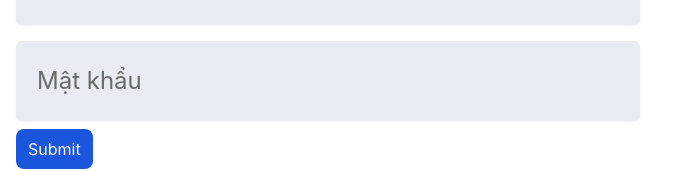
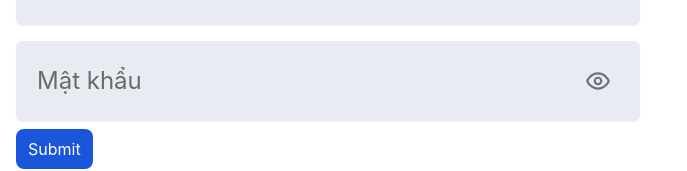
Before and after one commit to codeclubvn/erp-client, a React (Vite) app: page /signup in a window 1280 px wide. Shown: the part 191-362 px from the top of the page, without its empty margins (0-687 px from the left). Built offline with nearby package versions, Linux system fonts and the light colour scheme.

Commit message:
feat: style input

```diff
--- a/src/components/Input/Input.tsx
+++ b/src/components/Input/Input.tsx
@@ -14,12 +14,15 @@ const styles = tv({
             'peer w-full text-[#6a6a6a] h-6.5 text-1.5xl font-semibold border-none bg-transparent p-0 placeholder-transparent focus:border-transparent focus:outline-none focus:ring-0',
             'disabled:cursor-not-allowed disabled:bg-gray-50',
         ],
-        placeholder:
-            'absolute start-5 top-6 -translate-y-1/2 transition-all text-[#A19E9E] peer-placeholder-shown:top-1/2 peer-placeholder-shown:text-2xl peer-placeholder-shown:text-[#6a6a6a] peer-focus:top-6 peer-focus:text-base peer-focus:text-mint-green',
+        placeholder: [
+            'absolute start-5 top-6 -translate-y-1/2 transition-all text-[#A19E9E] ',
+            'peer-placeholder-shown:top-1/2 peer-placeholder-shown:text-2xl peer-placeholder-shown:text-[#6a6a6a] ',
+            'peer-focus:top-6 peer-focus:text-base peer-focus:text-mint-green',
+        ],
         startDecorator:
-            'absolute inset-y-0 flex items-center left-3 pointer-events-none text-gray-500 peer-focus:text-mint-green',
+            'absolute inset-y-0 flex items-center left-7 pointer-events-none text-gray-500 peer-focus:text-mint-green',
         endDecorator:
-            'absolute inset-y-0 flex items-center right-3 pointer-events-none text-gray-500 peer-focus:text-mint-green',
+            'absolute inset-y-0 flex items-center right-7 pointer-events-none text-gray-500 peer-focus:text-mint-green',
     },
     variants: {
         hasLeft: {
@@ -62,7 +65,6 @@ const styles = tv({
         hasRight: false,
         fullWidth: false,
         disabled: false,
-        isInput: true,
     },
 })
 
--- a/src/screens/SignUp/SignUp.tsx
+++ b/src/screens/SignUp/SignUp.tsx
@@ -1,3 +1,4 @@
+import { Eye } from 'lucide-react'
 import { Button, FormControl, FormHelperText, Input } from '../../components'
 import { useForm } from 'react-hook-form'
 
@@ -16,8 +17,8 @@ export const SignUp = () => {
     return (
         <div className="p-4">
             SignUp
-            <form className="space-y-2" onSubmit={handleSubmit(onSubmit)}>
-                <div className="flex w-1/2 flex-col space-y-4">
+            <form className="w-1/2 space-y-2" onSubmit={handleSubmit(onSubmit)}>
+                <div className="flex  flex-col space-y-4">
                     <div className="flex space-x-7">
                         <FormControl error={!!errors.input}>
                             <Input
@@ -43,6 +44,7 @@ export const SignUp = () => {
                             placeholder="Mật khẩu"
                             defaultValue=""
                             type="password"
+                            endDecorator={<Eye size={26} />}
                         />
                     </FormControl>
                 </div>
--- a/tsconfig.node.json
+++ b/tsconfig.node.json
@@ -6,5 +6,6 @@
         "moduleResolution": "bundler",
         "allowSyntheticDefaultImports": true
     },
-  "include": ["vite.config.ts"]
+    "include": ["vite.config.ts"],
+    "exclude": ["node_modules", "**/*.test.ts", "**/*.cy.ts"]
 }
```
Lines whose indentation alone changed are shown as unchanged.
